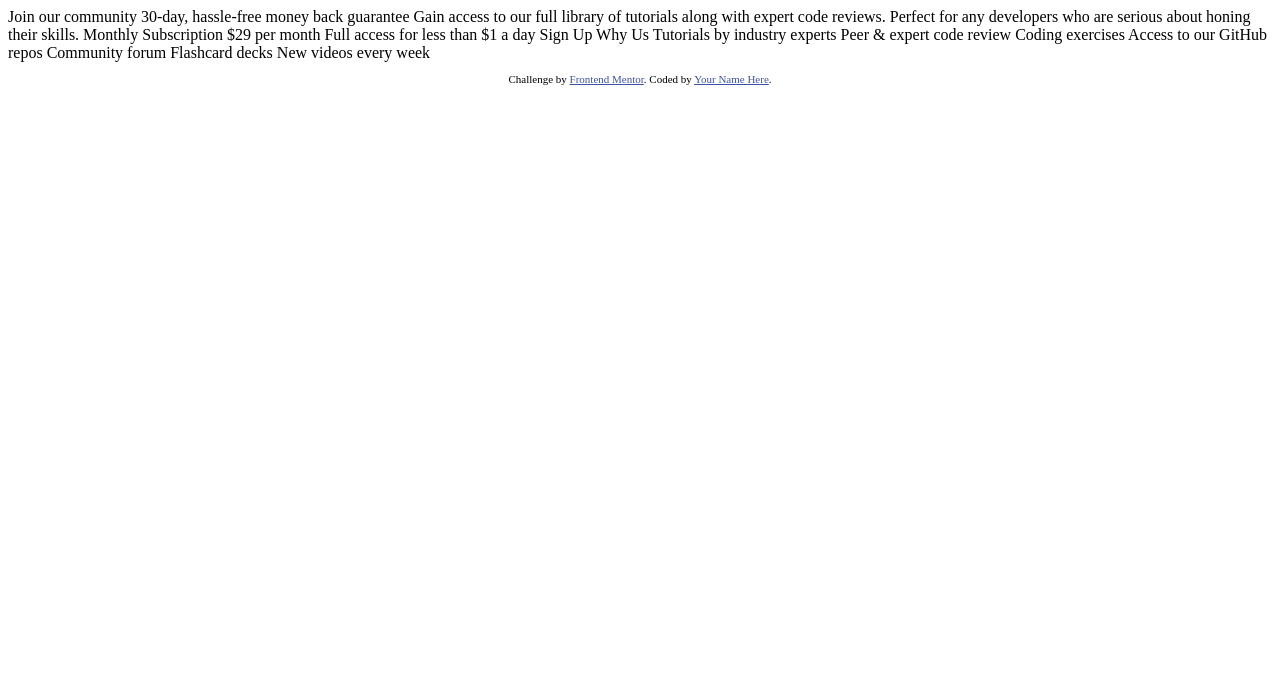
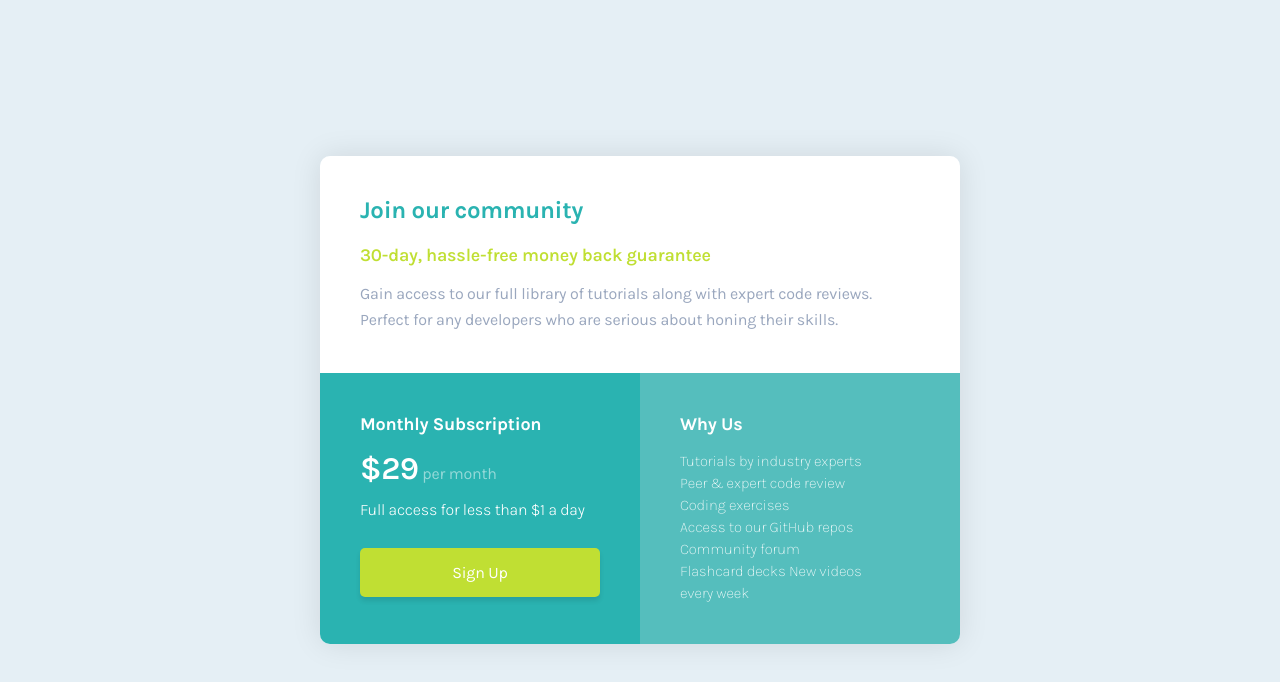
Before and after one commit to vanjamilicevic/SinglePriceGridComponent, a plain HTML site: page index.html in a window 1280 px wide. Drawn offline with Linux system fonts and the light colour scheme.

Commit message:
Finished desktop design

```diff
--- a/index.html
+++ b/index.html
@@ -5,46 +5,56 @@
   <meta name="viewport" content="width=device-width, initial-scale=1.0"> <!-- displays site properly based on user's device -->
 
   <link rel="icon" type="image/png" sizes="32x32" href="./images/favicon-32x32.png">
+  <link rel="stylesheet" href="style.css">
+  <title>Single Price Grid Component</title>
 
-  <title>Frontend Mentor | Single Price Grid Component</title>
-
-  <!-- Feel free to remove these styles or customise in your own stylesheet 👍 -->
-  <style>
-    .attribution { font-size: 11px; text-align: center; }
-    .attribution a { color: hsl(228, 45%, 44%); }
-  </style>
 </head>
 <body>
+  <main class="main-container">
+    <section class="join-community-container">
+      <h2 class="join-ccommunity-title">
         Join our community
-
+      </h2>
+      <p class="guarantee">
         30-day, hassle-free money back guarantee
-
+      </p>
+      <p class="join-ccommunity-description">
         Gain access to our full library of tutorials along with expert code reviews.
         Perfect for any developers who are serious about honing their skills.
-
+      </p>
+    </section>
+    <div class="monthly-subscription-and-why-us-wrapper">
+      <section class="monthly-subscription-container">
+        <h3 class="monthly-subscription-title">
           Monthly Subscription
-
-  &dollar;29 per month
-
+        </h3>
+        <p class="price">
+          <span class="price-number">&dollar;29</span> per month
+        </p>
+        <p class="full-acces">
           Full access for less than &dollar;1 a day
-
+        </p>
+        <div class="sign-up-button">
+          <p class="sign-up">
             Sign Up
-
+          </p>
+        </div>
+      </section>
+      <section class="why-us-container">
+        <h3 class="why-us-title">
           Why Us
-
+        </h3>
+        <p class="why-us-description">
           Tutorials by industry experts
           Peer &amp; expert code review
-  Coding exercises
+          Coding exercises <br>
           Access to our GitHub repos
           Community forum
           Flashcard decks
           New videos every week
-
-  <footer>
-    <p class="attribution">
-      Challenge by <a href="https://www.frontendmentor.io?ref=challenge" target="_blank">Frontend Mentor</a>.
-      Coded by <a href="#">Your Name Here</a>.
         </p>
-  </footer>
+      </section>
+    </div>
+  </main>
 </body>
 </html>
--- /dev/null
+++ b/style.css
@@ -0,0 +1,129 @@
+@import url("https://fonts.googleapis.com/css2?family=Karla:ital,wght@0,100;0,200;0,300;0,400;0,500;0,600;0,700;0,800;0,900;1,100;1,200;1,300;1,400;1,500;1,600;1,700;1,800;1,900&family=Roboto:ital,wght@0,100;0,300;0,400;0,500;0,700;0,900;1,100;1,300;1,400;1,500;1,700;1,900&display=swap");
+
+* {
+    box-sizing: border-box;
+    margin: 0;
+}
+
+body {
+    background-color: hsl(204, 43%, 93%);
+    font-family: "Karla";
+    display: flex;
+    flex-direction: column;
+    align-items: center;
+    justify-content: center;
+    height: 100vh;
+    overflow: hidden;
+    margin: 0;
+}
+
+.main-container {
+    max-width: 640px;
+    border-radius: 10px;
+    overflow: hidden;
+    box-shadow: 0px 0px 30px 0px rgba(0,0,0,0.1);
+}
+
+.join-community-container {
+    background-color: white;
+    padding: 40px;
+}
+
+.join-ccommunity-title {
+    color: #2AB3B1;
+    font-size: 24px;
+    letter-spacing: -.3px;
+    margin-bottom: 20px;
+}
+
+.guarantee {
+    color: #C0DF33;
+    font-size: 18px;
+    letter-spacing: -.22px;
+    font-weight: 600;
+    margin-bottom: 15px;
+}
+
+.join-ccommunity-description {
+    color: #9AA7BE;
+    font-size: 16px;
+    line-height: 26px;
+    letter-spacing: -.2px;
+}
+
+.monthly-subscription-and-why-us-wrapper {
+    display: flex;
+}
+
+.monthly-subscription-container {
+    width: 50%;
+    background-color: #2AB3B1;
+    padding: 40px;
+}
+
+.monthly-subscription-title {
+    color: white;
+    letter-spacing: -.22px;
+    font-size: 18px;
+    margin-bottom: 15px;
+}
+
+.price {
+    font-size: 16px;
+    letter-spacing: -.2px;
+    color: rgba(256,256,256,.5);
+    margin-bottom: 10px;
+}
+
+.price-number {
+    font-size: 32px;
+    font-weight: 600;
+    letter-spacing: -.4px;
+    color: white;
+}
+
+.full-acces {
+    color: white;
+    font-size: 16px;
+    line-height: 26px;
+    letter-spacing: -.2px;
+    font-weight: 300;
+    margin-bottom: 25px;
+}
+
+.sign-up-button {
+    background-color: #C0DF33;
+    text-align: center;
+    border-radius: 5px;
+    padding: 15px;
+    box-shadow: 0px 4px 5px 0px rgba(0,0,0,0.1);
+}
+
+.sign-up {
+    color: white;
+    font-size: 16px;
+    letter-spacing: -.2px;
+}
+
+.why-us-container {
+    width: 50%;
+    background-color: hsl(179, 45%, 54%);
+    padding: 40px;
+    padding-right: 96px;
+}
+
+.why-us-title {
+    color: white;
+    font-size: 18px;
+    letter-spacing: -.22px;
+    margin-bottom: 15px;
+}
+
+.why-us-description {
+    color: white;
+    font-size: 15px;
+    font-weight: 100;
+    letter-spacing: -.1px;
+    line-height: 22px;
+    opacity: 95%;
+}
```
Also changed, not shown: 2 other files. Lines whose indentation alone changed are shown as unchanged.
